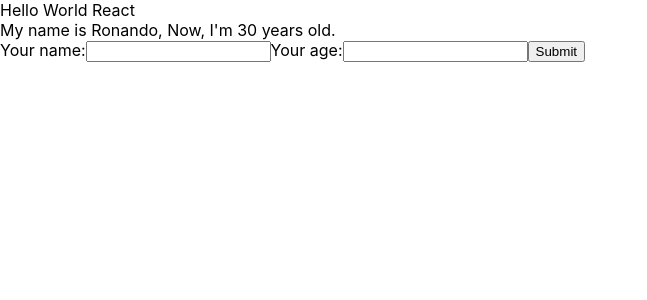
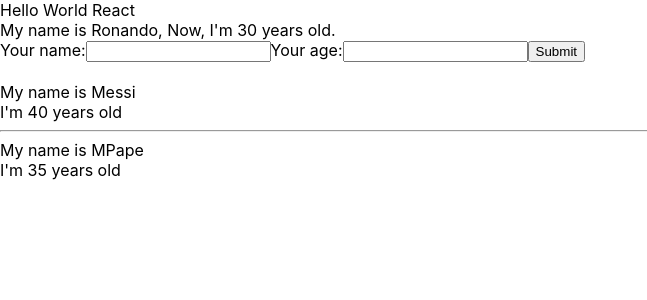
Before and after one commit to thanhcao259/base-react-redux, a React (Create React App) app: page / in a window 1280 px wide. Shown: the top 300 px of the page, without its empty margins (0-647 px from the left). Built offline with nearby package versions, Linux system fonts and the light colour scheme.

Commit message:
Simple props() and destructuring

```diff
--- /dev/null
+++ b/src/components/DisplayInfor.js
@@ -0,0 +1,22 @@
+import React from "react";
+
+class DisplayInfor extends React.Component{
+
+    render(){
+        // console.log(this.props);
+        /**
+         * DESTRUCTURE CODE
+         */
+        const {age, name} = this.props;
+        return(
+            <>
+            <div>
+                <div>My name is {name}</div>
+                <div>I'm {age} years old</div>
+            </div>
+            </>
+        )
+    }
+}
+
+export default DisplayInfor;
--- a/src/components/MyComponent.js
+++ b/src/components/MyComponent.js
@@ -1,5 +1,6 @@
 import React from 'react'
 import UserInfor from './UserInfor';
+import DisplayInfor from './DisplayInfor';
 
 class MyComponent extends React.Component {
 
@@ -16,6 +17,10 @@ class MyComponent extends React.Component {
                     onMouseOver={this.handleMouseOver}>Hover Me</button> */}
 
                 <UserInfor/>
+                <br/>
+                <DisplayInfor name="Messi" age={40}/>
+                <hr/>
+                <DisplayInfor name={"MPape"} age="35"/>
             </div>
         )
     }
```
